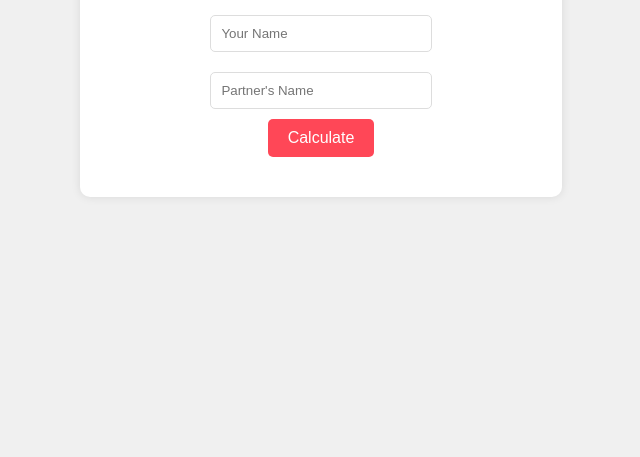
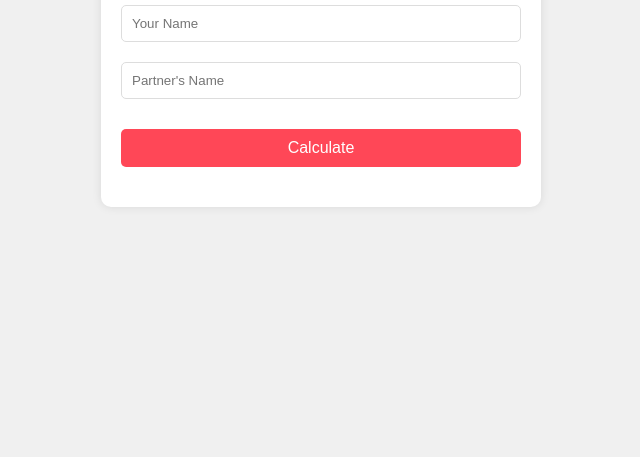
Before and after one commit to Primuha/love-calculator, a plain HTML site: page index.html in a window 1280 px wide. Shown: the part 343-800 px from the top of the page, without its empty margins (319-959 px from the left). Drawn offline with Linux system fonts and the light colour scheme.

Commit message:
Update style.css

```diff
--- a/style.css
+++ b/style.css
@@ -14,14 +14,20 @@ body {
     padding: 20px;
     border-radius: 10px;
     box-shadow: 0 0 10px rgba(0, 0, 0, 0.1);
+    width: 100%;
+    max-width: 400px; /* Adjust the width as needed */
 }
 
 .form-container input[type="text"] {
     padding: 10px;
-    margin: 10px;
+    margin: 10px 0; /* Ensure margin for top and bottom */
     border: 1px solid #ddd;
     border-radius: 5px;
-    width: calc(50% - 22px);
+    width: calc(100% - 22px); /* Adjust input width to fit container */
+}
+
+.button-container {
+    margin-top: 20px; /* Space above the button */
 }
 
 .form-container button {
@@ -32,6 +38,7 @@ body {
     border-radius: 5px;
     cursor: pointer;
     font-size: 16px;
+    width: 100%; /* Make the button full width */
 }
 
 .form-container button:hover {
```
